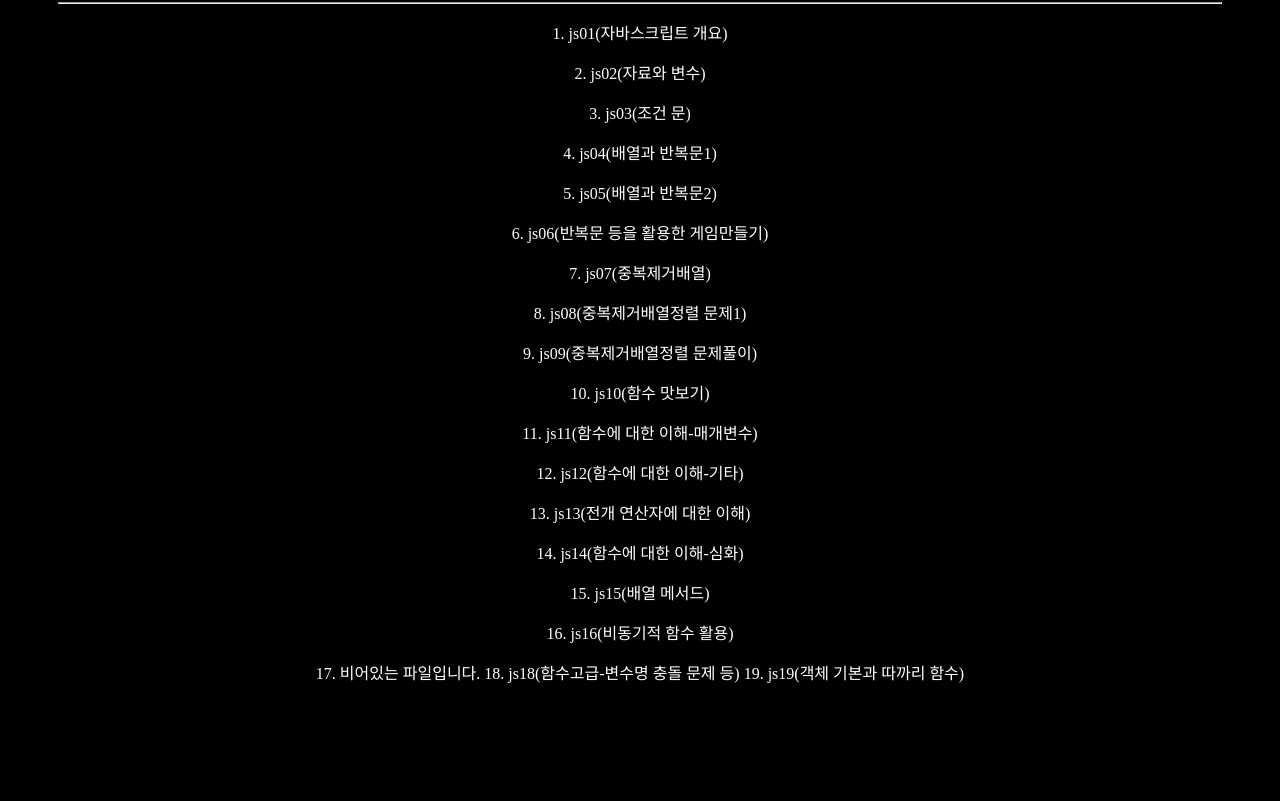
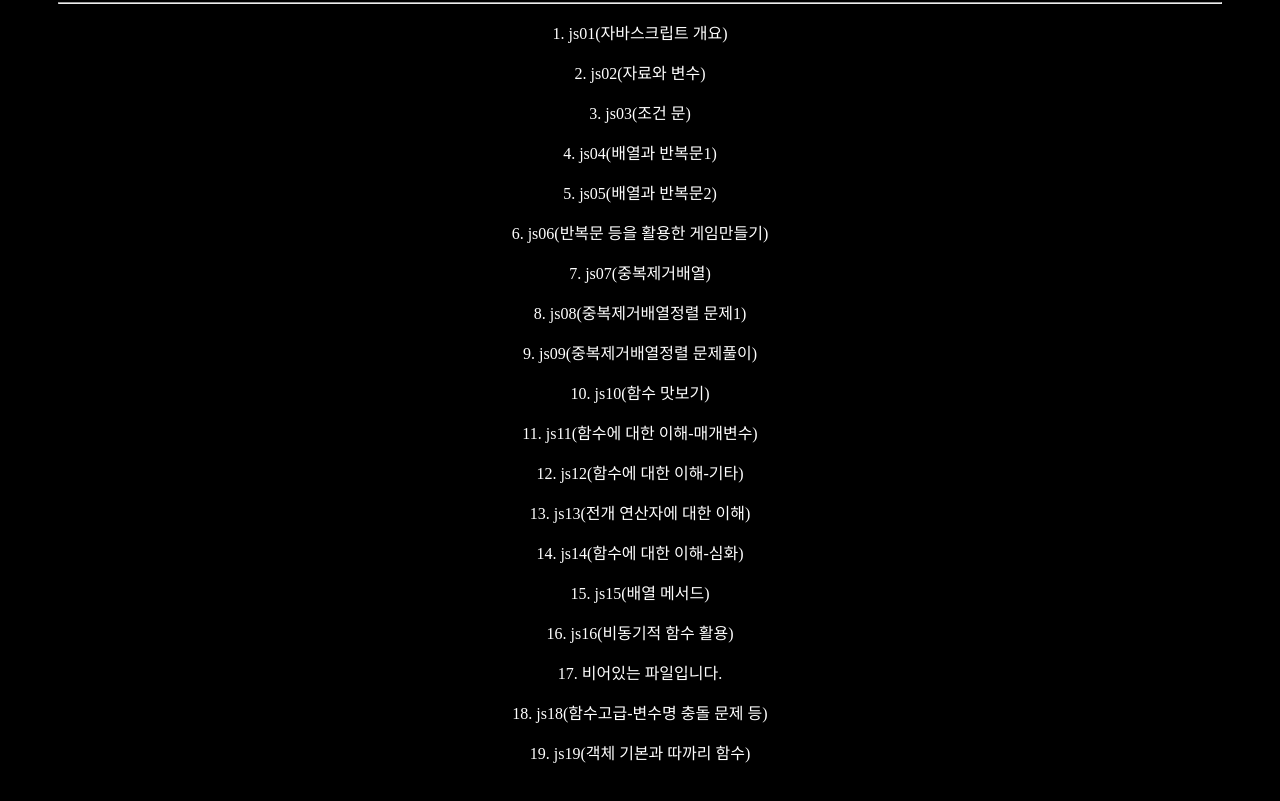
Before and after one commit to youngwan2/javascript_study, a plain HTML site: page index.html in a window 1280 px wide. Shown: the part 145-946 px from the top of the page. Before the commit the page ends 903 px from the top, so only its background shows below. Drawn offline with Linux system fonts and the light colour scheme.

```diff
--- a/index.html
+++ b/index.html
@@ -80,8 +80,10 @@
     </p>
     <p>
       <a href="./js17/js17-00.html">17. 비어있는 파일입니다. </a>
+    </p>
+    <p>
       <a href="./js18/js18-00.html">18. js18(함수고급-변수명 충돌 문제 등) </a>
-      <a href="./js19/js19-00.html">19. js19(객체 기본과 따까리 함수) </a>
     </p>
+    <p><a href="./js19/js19-00.html">19. js19(객체 기본과 따까리 함수) </a></p>
   </body>
 </html>
```
